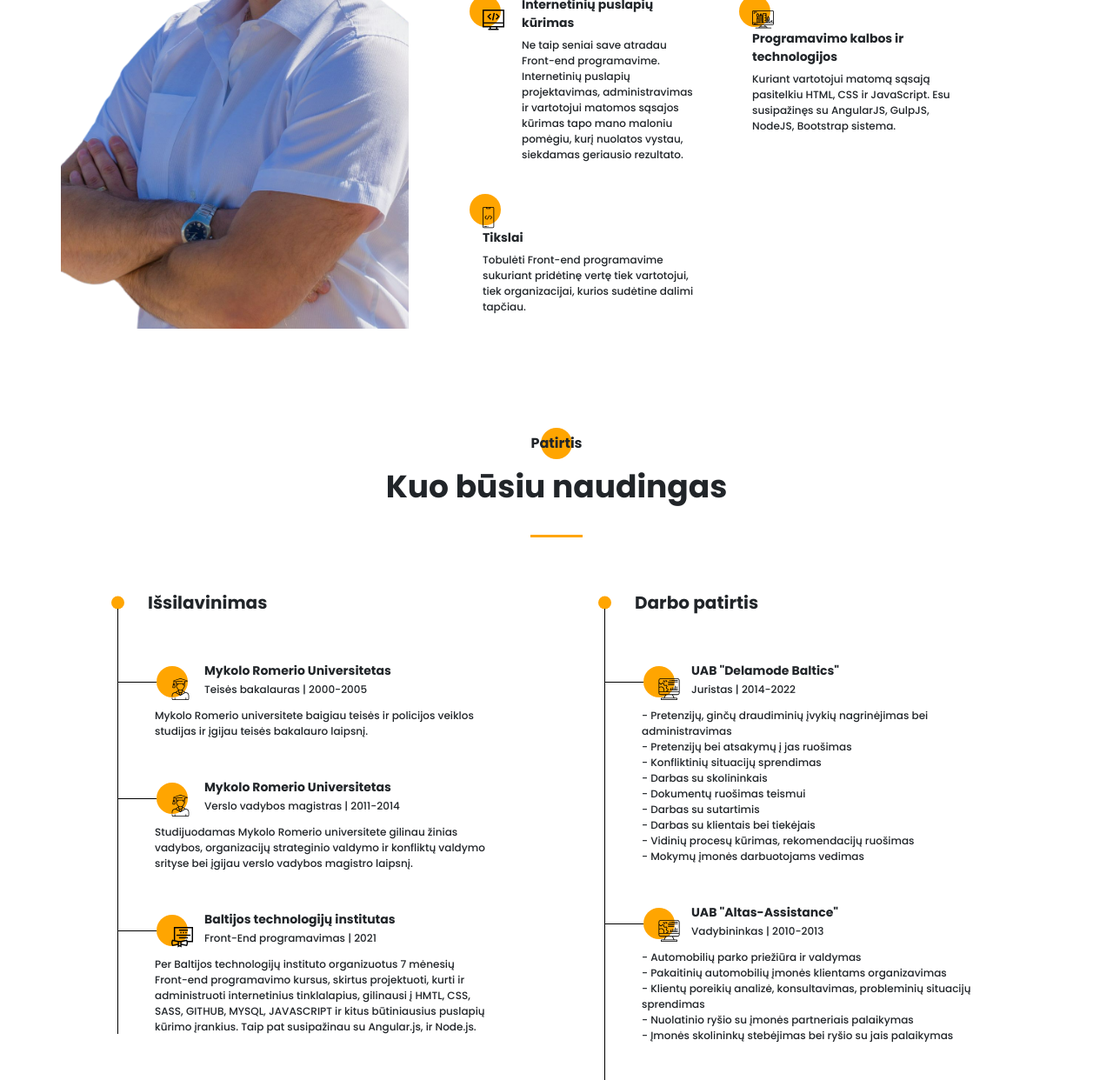
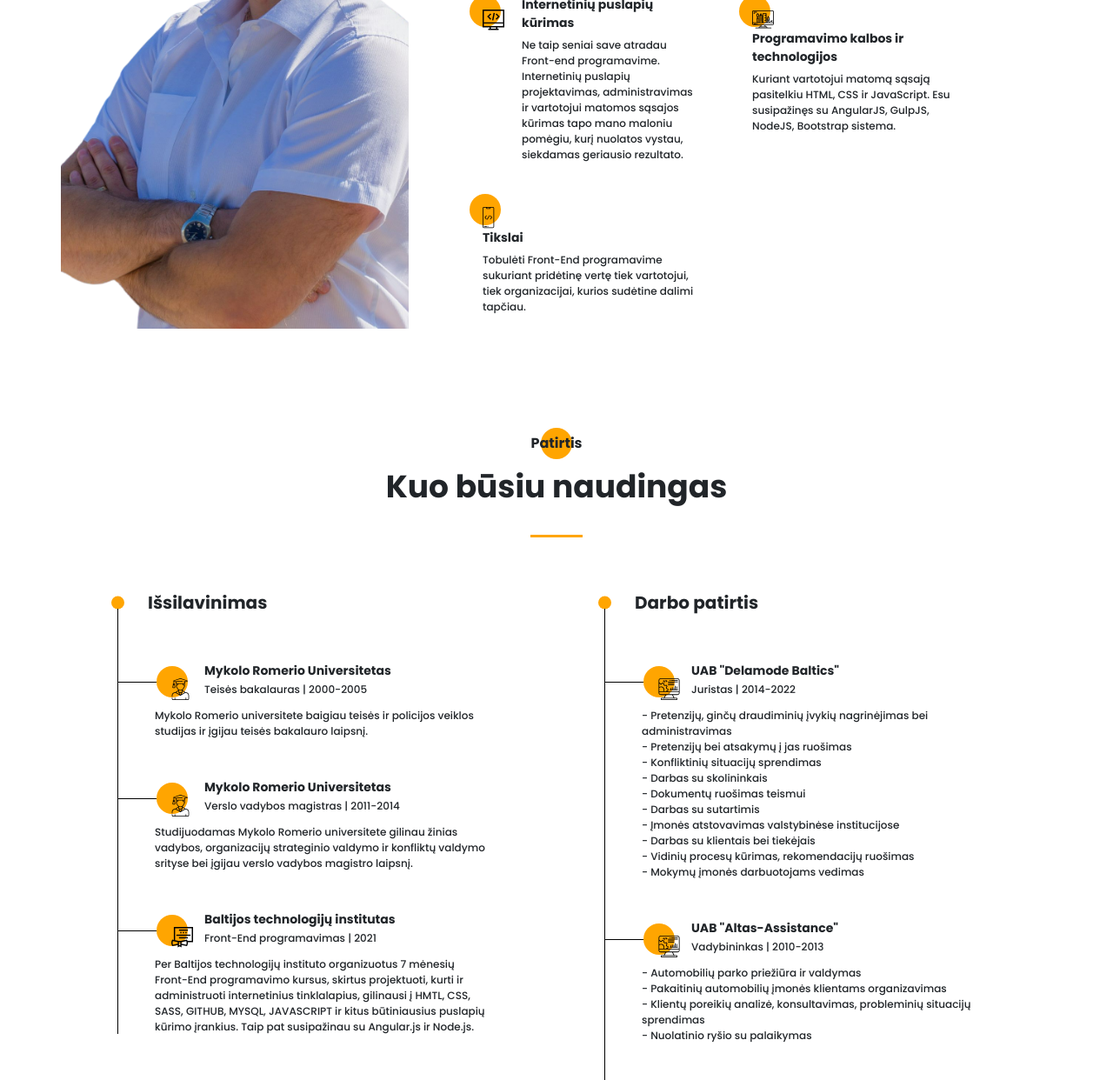
Before and after one commit to gintarasstr/gintarasstr.github.io, a plain HTML site: page index.html in a window 1280 px wide. Shown: the part 1249-2491 px from the top of the page at 87% size. Drawn offline with Linux system fonts and the light colour scheme.

Commit message:
Update index.html

```diff
--- a/index.html
+++ b/index.html
@@ -51,13 +51,7 @@
                     <h2 class="title title_fz16 about__title" id="apie-mane">Apie mane</h2>
                     <div class="title title_fz36 about__subtitle">Aš Gintaras</div>
                     <div class="divider"></div>
-                    <p class="about__text">Esu energingas, atiduodantis visą save veiklai, kurią vykdau. Savo darbuose
-                        esu susidūręs su daug iššūkių ir visuomet siekiu juos įveikti, o įvairių problemų sprendimas,
-                        nepriklausimai, kokia tai sritis – tai mano kasdienybė. Jei manęs paklaustumėte, ar įveikčiau
-                        problemą, su kurią nebuvau susidūręs, atsakyčiau, kad visuomet analizuoju jos kilmę ir
-                        priežastis bei užtikrinai ieškau problemos sprendimo būdų. Visuomet užduodu sau klausimą, ką
-                        galėčiau išmokti iš susidariusios situacijos ir kaip tuo galėčiau pasinaudoti ateityje. Toks
-                        požiūris man leido sukaupti nemažą patirtį problemų valdyme bei užsibrėžtų tikslų siekime.</p>
+                    <p class="about__text">Esu energingas, atiduodantis visą save veiklai, kurią vykdau. Savo darbuose esu susidūręs su daug iššūkių ir visuomet siekiu juos įveikti, o įvairių problemų sprendimas, nepriklausimai, kokia tai sritis – tai mano kasdienybė. Jei manęs paklaustumėte, ar įveikčiau problemą, su kurią nebuvau susidūręs, atsakyčiau, kad visuomet analizuoju jos kilmę ir priežastis bei užtikrinai ieškau problemos sprendimo būdų. Visuomet užduodu sau klausimą, ką galėčiau išmokti iš susidariusios situacijos ir kaip tuo galėčiau pasinaudoti ateityje. Toks požiūris man leido sukaupti nemažą patirtį problemų valdyme bei užsibrėžtų tikslų siekime.</p>
                 </div>
                 <div class="about__skills">
                     <div class="about__skills-item">
@@ -76,8 +70,7 @@
                         <div>
                             <div class="title title_fz14">Programavimo kalbos ir technologijos</div>
                             <div class="about__skills-text">
-                                <p>Kuriant vartotojui matomą sąsają pasitelkiu HTML, CSS ir JavaScript. Esu susipažinęs
-                                    su AngularJS, GulpJS, NodeJS, Bootstrap sistema.</p>
+                                <p>Kuriant vartotojui matomą sąsają pasitelkiu HTML, CSS ir JavaScript. Esu susipažinęs su AngularJS, GulpJS, NodeJS, Bootstrap sistema.</p>
                             </div>
                         </div>
                     </div>
@@ -86,8 +79,7 @@
                         <div>
                             <div class="title title_fz14">Tikslai</div>
                             <div class="about__skills-text">
-                                <p>Tobulėti Front-end programavime sukuriant pridėtinę vertę tiek vartotojui, tiek
-                                    organizacijai, kurios sudėtine dalimi tapčiau.</p>
+                                <p>Tobulėti Front-End programavime sukuriant pridėtinę vertę tiek vartotojui, tiek organizacijai, kurios sudėtine dalimi tapčiau.</p>
                             </div>
                         </div>
                     </div>
@@ -112,8 +104,7 @@
                                     <h4 class="title title_fz14">Mykolo Romerio Universitetas</h4>
                                     <div class="resume__item-location">Teisės bakalauras | 2000-2005</div>
                                 </div>
-                                <div class="resume__item-body">Mykolo Romerio universitete baigiau teisės ir policijos
-                                    veiklos studijas ir įgijau teisės bakalauro laipsnį.</div>
+                                <div class="resume__item-body">Mykolo Romerio universitete baigiau teisės ir policijos veiklos studijas ir įgijau teisės bakalauro laipsnį.</div>
                             </div>
                         </li>
                         <li>
@@ -124,9 +115,7 @@
                                     <h4 class="title title_fz14">Mykolo Romerio Universitetas</h4>
                                     <div class="resume__item-location">Verslo vadybos magistras | 2011-2014</div>
                                 </div>
-                                <div class="resume__item-body">Studijuodamas Mykolo Romerio universitete gilinau žinias
-                                    vadybos, organizacijų strateginio valdymo ir konfliktų valdymo srityse bei įgijau
-                                    verslo vadybos magistro laipsnį.</div>
+                                <div class="resume__item-body">Studijuodamas Mykolo Romerio universitete gilinau žinias vadybos, organizacijų strateginio valdymo ir konfliktų valdymo srityse bei įgijau verslo vadybos magistro laipsnį.</div>
                             </div>
                         </li>
                         <li>
@@ -138,10 +127,7 @@
                                     <div class="resume__item-location">Front-End programavimas | 2021</div>
                                 </div>
                                 <div class="resume__item-body">Per Baltijos technologijų instituto organizuotus 7
-                                    mėnesių Front-end programavimo kursus, skirtus projektuoti, kurti ir administruoti
-                                    internetinius tinklalapius, gilinausi į HMTL, CSS, SASS, GITHUB, MYSQL, JAVASCRIPT
-                                    ir kitus būtiniausius puslapių kūrimo įrankius. Taip pat susipažinau su Angular.js,
-                                    ir Node.js.</div>
+                                    mėnesių Front-End programavimo kursus, skirtus projektuoti, kurti ir administruoti internetinius tinklalapius, gilinausi į HMTL, CSS, SASS, GITHUB, MYSQL, JAVASCRIPT ir kitus būtiniausius puslapių kūrimo įrankius. Taip pat susipažinau su Angular.js ir Node.js.</div>
                             </div>
                         </li>
                     </ul>
@@ -157,12 +143,7 @@
                                     <h4 class="title title_fz14">UAB "Delamode Baltics"</h4>
                                     <div class="resume__item-location">Juristas | 2014-2022</div>
                                 </div>
-                                <div class="resume__item-body">- Pretenzijų, ginčų draudiminių įvykių nagrinėjimas bei
-                                    administravimas<br>- Pretenzijų bei atsakymų į jas ruošimas<br>- Konfliktinių
-                                    situacijų sprendimas<br>- Darbas su skolininkais<br>- Dokumentų ruošimas
-                                    teismui<br>- Darbas su sutartimis<br>- Darbas su klientais bei tiekėjais<br>-
-                                    Vidinių procesų kūrimas, rekomendacijų ruošimas<br>- Mokymų įmonės darbuotojams
-                                    vedimas</div>
+                                <div class="resume__item-body">- Pretenzijų, ginčų draudiminių įvykių nagrinėjimas bei administravimas<br>- Pretenzijų bei atsakymų į jas ruošimas<br>- Konfliktinių situacijų sprendimas<br>- Darbas su skolininkais<br>- Dokumentų ruošimas teismui<br>- Darbas su sutartimis<br>- Įmonės atstovavimas valstybinėse institucijose <br>- Darbas su klientais bei tiekėjais<br>- Vidinių procesų kūrimas, rekomendacijų ruošimas<br>- Mokymų įmonės darbuotojams vedimas</div>
                             </div>
                         </li>
                         <li>
@@ -173,11 +154,7 @@
                                     <h4 class="title title_fz14">UAB "Altas-Assistance"</h4>
                                     <div class="resume__item-location">Vadybininkas | 2010-2013</div>
                                 </div>
-                                <div class="resume__item-body">- Automobilių parko priežiūra ir valdymas<br>- Pakaitinių
-                                    automobilių įmonės klientams organizavimas<br>- Klientų poreikių analizė,
-                                    konsultavimas, probleminių situacijų sprendimas<br>- Nuolatinio ryšio su įmonės
-                                    partneriais palaikymas<br>- Įmonės skolininkų stebėjimas bei ryšio su jais
-                                    palaikymas</div>
+                                <div class="resume__item-body">- Automobilių parko priežiūra ir valdymas<br>- Pakaitinių automobilių įmonės klientams organizavimas<br>- Klientų poreikių analizė, konsultavimas, probleminių situacijų sprendimas<br>- Nuolatinio ryšio su palaikymas</div>
                             </div>
                         </li>
                         <li>
@@ -189,10 +166,7 @@
                                     <div class="resume__item-location">Klientų aptarnavimo specialistas | 2009-2010
                                     </div>
                                 </div>
-                                <div class="resume__item-body">- Nuolatinis ryšio su klientais bei įmonės partneriais
-                                    palaikymas<br>- Iškilusių probleminių situacijų sprendimas<br>- Duomenų apie įmonės
-                                    klientus administravimas<br>- Gaunamų sąskaitų administravimas<br>- Duomenų bazių
-                                    atnaujinimas</div>
+                                <div class="resume__item-body">- Nuolatinis ryšio su klientais bei įmonės partneriais palaikymas<br>- Iškilusių probleminių situacijų sprendimas<br>- Duomenų apie įmonės klientus administravimas<br>- Gaunamų sąskaitų administravimas<br>- Duomenų bazių atnaujinimas</div>
                             </div>
                         </li>
                         <li>
@@ -203,8 +177,7 @@
                                     <h4 class="title title_fz14">DENSO Manufacturing UK LTD</h4>
                                     <div class="resume__item-location">Operacijų specialistas | 2005-2009</div>
                                 </div>
-                                <div class="resume__item-body">- Gamybos planų įgyvendinimas<br>- Produkcijos kokybės
-                                    užtikrinimas<br>- Sudėtingų įrenginių valdymas<br>- Darbuotojų apmokymas</div>
+                                <div class="resume__item-body">- Gamybos planų įgyvendinimas<br>- Produkcijos kokybės užtikrinimas<br>- Sudėtingų įrenginių valdymas<br>- Darbuotojų apmokymas</div>
                             </div>
                         </li>
                     </ul>
@@ -218,12 +191,17 @@
             <div class="title title_fz36 portfolio__subtitle">Mano darbai, <span class="title_fz20">su kuriais aš
                     dirbu</span></div>
             <div class="divider"></div>
-            <div class="portfolio__wrapper"><a href="#" class="portfolio__item"><img src="img/works/uber.jpg"
-                        alt="uber"> </a><a href="#" class="portfolio__item"><img src="img/works/pulse.jpg" alt="pulse">
-                </a><a href="#" class="portfolio__item"><img src="img/works/bread.jpg" alt="bread"> </a><a href="#"
-                    class="portfolio__item vertical"><img src="img/works/plans.jpg" alt="test"> </a><a href="#"
-                    class="portfolio__item"><img src="img/works/ipad.jpg" alt="test"> </a><a href="#"
-                    class="portfolio__item horizontal"><img src="img/works/mac.jpg" alt="test"></a></div>
+            <div class="portfolio__wrapper">
+                <a href="https://gintarasstr.github.io/bolt/" target="_index" class="portfolio__item"><img
+                        src="img/works/uber.jpg" alt="uber"> </a>
+                <a href="https://gintarasstr.github.io/pulse/" target="_index" class="portfolio__item"><img
+                        src="img/works/pulse.jpg" alt="pulse"></a>
+                <a href="https://gintarasstr.github.io/nature/" target="_index" class="portfolio__item"><img
+                        src="img/works/nature.jpg" alt="bread"></a>
+                <!-- <a href="#" class="portfolio__item vertical"><img src="img/works/plans.jpg" alt="test"></a>
+                <a href="#" class="portfolio__item"><img src="img/works/ipad.jpg" alt="test"></a>
+                <a href="#" class="portfolio__item horizontal"><img src="img/works/mac.jpg" alt="test"></a> -->
+            </div>
         </div>
     </section>
     <section class="contacts" id="kontaktai">
@@ -240,7 +218,7 @@
                                 viewBox="0 0 24 24">
                                 <path
                                     d="M22 5v14h-20v-14h20zm2-2h-24v18h24v-18zm-2 16l-6.526-6.618-3.445 3.483-3.418-3.525-6.611 6.66 5.051-8-5.051-6 10.029 7.446 9.971-7.446-4.998 6.01 4.998 7.99z" />
-                                </svg><span>gintaras.stripeikis@gmail.com</span></a></div>
+                            </svg><span>gintaras.stripeikis@gmail.com</span></a></div>
                     <div class="contacts__social"><a href="tel: +37068685293" class="contacts__link"><svg
                                 xmlns="http://www.w3.org/2000/svg" xmlns:xlink="http://www.w3.org/1999/xlink"
                                 version="1.1" width="256" height="256" viewBox="0 0 256 256" xml:space="preserve">
```
